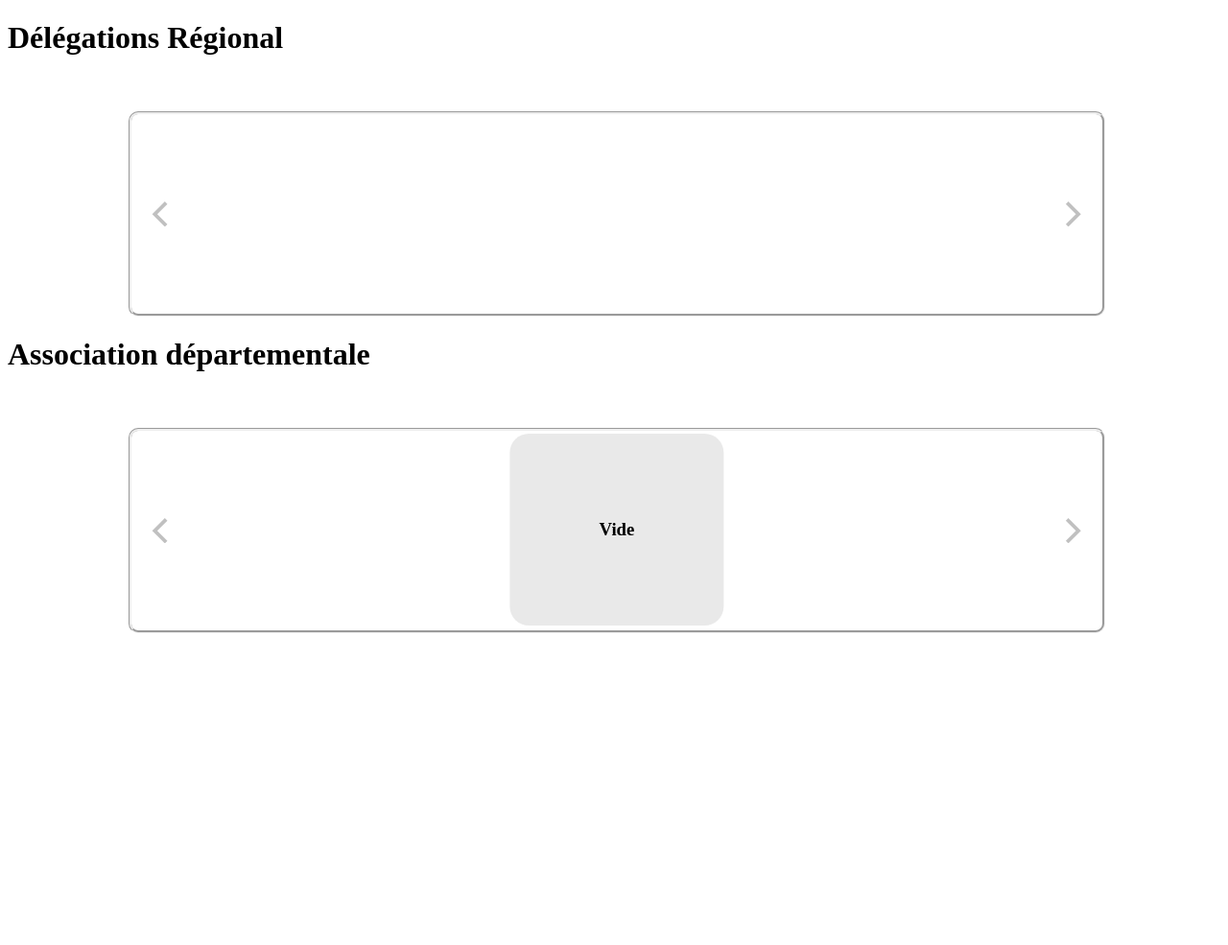
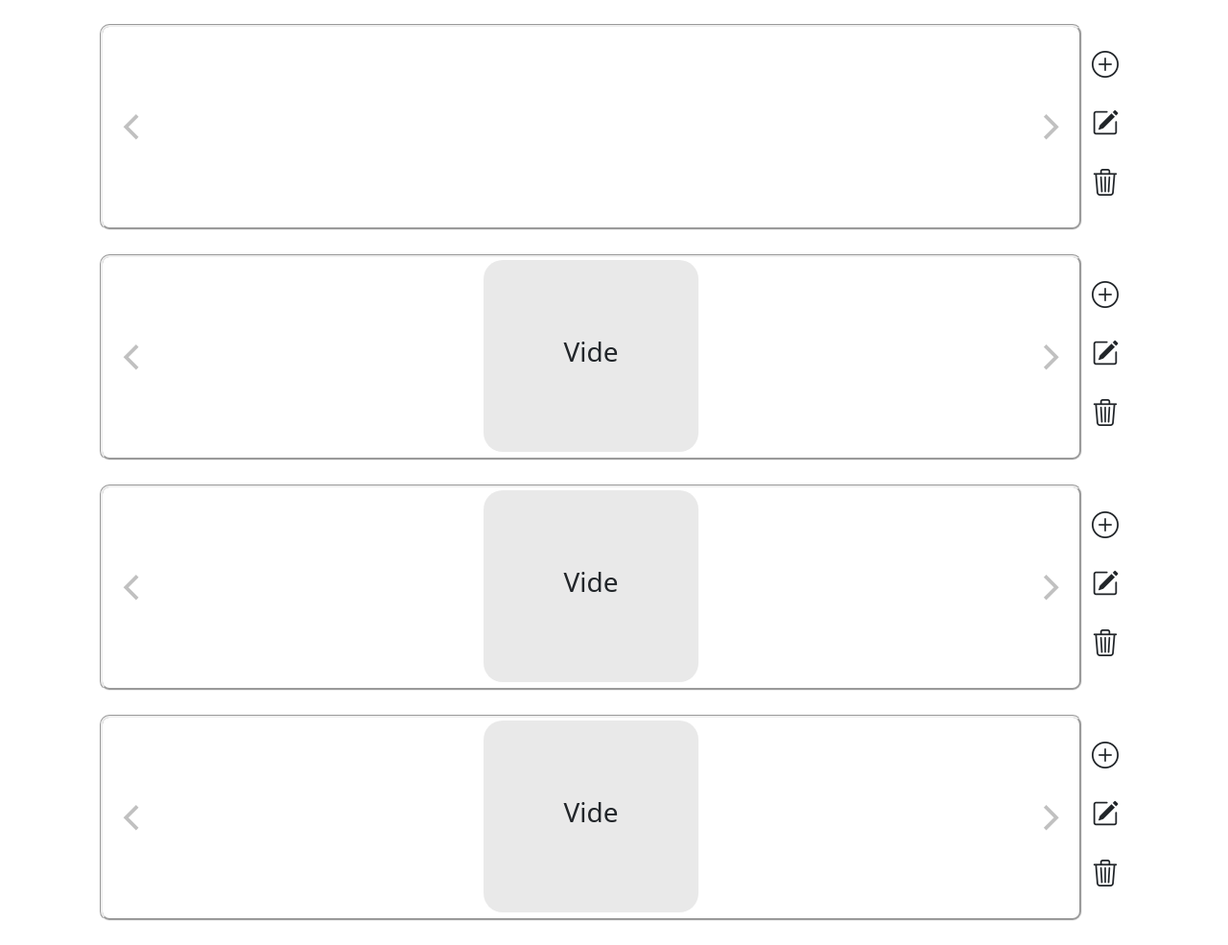
Before and after one commit to LapierreYohan/ManageDevicesWebSite-RestosDuCoeur, a PHP site: page /pages/test.php in a window 1280 px wide. Shown: the whole page at 96% size. Before the commit the page ends 800 px from the top, so only its background shows below. Run offline with PHP 8.4, Linux system fonts and the light colour scheme; data that the repository does not hold is empty; some libraries are stand-ins or nearby versions.

Commit message:
🚀 RELEASE: New design

```diff
--- a/css/test.css
+++ b/css/test.css
@@ -1,10 +1,51 @@
+section {
+ margin-top: 25px;
+ margin-bottom: 25px;
+}
+
+section#dr {
+    display: flex;
+    flex-direction: row;
+    align-items: center;
+    justify-content: center;
+}
+
+section#ad {
+    display: flex;
+    flex-direction: row;
+    align-items: center;
+    justify-content: center;
+}
+section#uo {
+    display: flex;
+    flex-direction: row;
+    align-items: center;
+    justify-content: center;
+}
+section#ma {
+    display: flex;
+    flex-direction: row;
+    align-items: center;
+    justify-content: center;
+}
+
+.toolBar {
+    display: flex;
+    flex-direction: column;
+    align-items: center;
+    text-align: center;
+}
+
+.toolBar a{
+    margin: 10px;
+}
+
 .carousel {
     background: white;
     border-style: groove;
     border-radius: 10px;
     width: 80%;
-    margin-left: 10%;
-    min-height: 208px;
+    min-height: 215px;
   }
 
   .carousel-cell {
@@ -19,7 +60,6 @@
     background: rgb(233, 233, 233);
     border-radius: 20px;
     display: flex;
-
     align-items: center;
     text-align: center;
   }
--- a/database/adProcedures.sql
+++ b/database/adProcedures.sql
@@ -1,4 +1,4 @@
--- Active: 1666943626683@@iutbg-lamp.univ-lyon1.fr@3306@p2103678
+-- Active: 1667300056977@@localhost@3306@resto
 
 SET default_storage_engine = InnoDB;
 
@@ -38,8 +38,12 @@ DELIMITER ;
 CALL INSERTAD(1 ,"AD1", "DR8, AD01, Lyon", "DR AURA, AD RHONE, Bourg en Bresse", "Une Adresse GIGA FLEMME", "0618880104", "yohan.lapierre@etu.univ-lyon1.fr","");
 CALL INSERTAD(1 ,"AD2", "DR8, AD02, Lyon", "DR AURA, AD RHONE, Bourg en Bresse", "Une Adresse GIGA FLEMME", "0618880104", "yohan.lapierre@etu.univ-lyon1.fr","");
 CALL INSERTAD(1 ,"AD3", "DR8, AD03, Lyon", "DR AURA, AD RHONE, Bourg en Bresse", "Une Adresse GIGA FLEMME", "0618880104", "yohan.lapierre@etu.univ-lyon1.fr","");
+CALL INSERTAD(1 ,"AD4", "DR8, AD04, Lyon", "DR AURA, AD RHONE, Bourg en Bresse", "Une Adresse GIGA FLEMME", "0618880104", "yohan.lapierre@etu.univ-lyon1.fr","");
+CALL INSERTAD(1 ,"AD5", "DR8, AD05, Lyon", "DR AURA, AD RHONE, Bourg en Bresse", "Une Adresse GIGA FLEMME", "0618880104", "yohan.lapierre@etu.univ-lyon1.fr","");
+CALL INSERTAD(1 ,"AD6", "DR8, AD06, Lyon", "DR AURA, AD RHONE, Bourg en Bresse", "Une Adresse GIGA FLEMME", "0618880104", "yohan.lapierre@etu.univ-lyon1.fr","");
 CALL INSERTAD(2 ,"AD1", "DR8, AD01, Lyon", "DR AURA, AD RHONE, Bourg en Bresse", "Une Adresse GIGA FLEMME", "0618880104", "yohan.lapierre@etu.univ-lyon1.fr","");
 CALL INSERTAD(2 ,"AD2", "DR8, AD02, Lyon", "DR AURA, AD RHONE, Bourg en Bresse", "Une Adresse GIGA FLEMME", "0618880104", "yohan.lapierre@etu.univ-lyon1.fr","");
+CALL INSERTAD(2 ,"AD3", "DR8, AD03, Lyon", "DR AURA, AD RHONE, Bourg en Bresse", "Une Adresse GIGA FLEMME", "0618880104", "yohan.lapierre@etu.univ-lyon1.fr","");
 CALL INSERTAD(3 ,"AD1", "DR8, AD01, Lyon", "DR AURA, AD RHONE, Bourg en Bresse", "Une Adresse GIGA FLEMME", "0618880104", "yohan.lapierre@etu.univ-lyon1.fr","");
 CALL INSERTAD(3 ,"AD2", "DR8, AD02, Lyon", "DR AURA, AD RHONE, Bourg en Bresse", "Une Adresse GIGA FLEMME", "0618880104", "yohan.lapierre@etu.univ-lyon1.fr","");
 
--- a/include/changeDr.php
+++ b/include/changeDr.php
@@ -6,13 +6,13 @@
 
             var value = {'dr':event.target.id};
             let section = document.getElementById('ad');
-            let carousel = section.lastElementChild;
+            let carousel = section.firstElementChild;
 
             section.removeChild(carousel);
 
             carousel = document.createElement('div');
             carousel.classList.add("carousel");
-            section.appendChild(carousel)
+            section.prepend(carousel)
 
             var flkty = new Flickity( carousel, {
                 groupCells: true,
--- a/pages/test.php
+++ b/pages/test.php
@@ -9,8 +9,12 @@
     <title>Test</title>
     <link rel="shortcut icon" href="/img/mainIcone.png">
 
+    <!-- CSS -->
     <link rel="stylesheet" href="/css/flickity.min.css">
     <link rel="stylesheet" href="/css/flickity.css">
+    <link href="https://cdn.jsdelivr.net/npm/bootstrap@5.2.2/dist/css/bootstrap.min.css" rel="stylesheet" integrity="sha384-Zenh87qX5JnK2Jl0vWa8Ck2rdkQ2Bzep5IDxbcnCeuOxjzrPF/et3URy9Bv1WTRi" crossorigin="anonymous">
+    <link rel="stylesheet" href="https://cdn.jsdelivr.net/npm/bootstrap-icons@1.9.1/font/bootstrap-icons.css">
+
     <!-- JavaScript -->
     <script src="https://unpkg.com/flickity@2/dist/flickity.pkgd.min.js"></script>
     <script src="https://ajax.googleapis.com/ajax/libs/jquery/3.6.0/jquery.min.js"></script>
@@ -20,9 +24,6 @@
 </head>
 
 <body>
-
-    <h1>Délégations Régional</h1>
-    <br><br>
 
     <!-- Flickity HTML init -->
     <section id="dr">
@@ -48,11 +49,13 @@
 
             <?php require_once __DIR__ . "/../include/changeDr.php" ?>
         </div>
+        <div class="toolBar">
+            <a href="" class="nav-link disabled"><h3 class="bi bi-plus-circle"></h3></a>
+            <a href="" class="nav-link disabled"><h3 class="bi bi-pencil-square"></h3></a>
+            <a href="" class="nav-link disabled"><h3 class="bi bi-trash3"></h3></a>
+        </div>
 
     </section>
-
-    <h1>Association départementale</h1>
-    <br><br>
 
     <section id="ad">
         <div class="carousel" data-flickity='{ "groupCells": true, "pageDots": false}'>
@@ -60,10 +63,46 @@
                 <h3 class="nothing">Vide</h3>
             </div>
         </div>
+        <div class="toolBar">
+            <a href="" class="nav-link disabled"><h3 class="bi bi-plus-circle"></h3></a>
+            <a href="" class="nav-link disabled"><h3 class="bi bi-pencil-square"></h3></a>
+            <a href="" class="nav-link disabled"><h3 class="bi bi-trash3"></h3></a>
+        </div>
+
+    </section>
+
+    <section id="uo">
+        <div class="carousel" data-flickity='{ "groupCells": true, "pageDots": false}'>
+            <div class="carousel-cell">
+                <h3 class="nothing">Vide</h3>
+            </div>
+        </div>
+        <div class="toolBar">
+            <a href="" class="nav-link disabled"><h3 class="bi bi-plus-circle"></h3></a>
+            <a href="" class="nav-link disabled"><h3 class="bi bi-pencil-square"></h3></a>
+            <a href="" class="nav-link disabled"><h3 class="bi bi-trash3"></h3></a>
+        </div>
+
+    </section>
+
+    <section id="ma">
+        <div class="carousel" data-flickity='{ "groupCells": true, "pageDots": false}'>
+            <div class="carousel-cell">
+                <h3 class="nothing">Vide</h3>
+            </div>
+        </div>
+        <div class="toolBar">
+            <a href="" class="nav-link disabled"><h3 class="bi bi-plus-circle"></h3></a>
+            <a href="" class="nav-link disabled"><h3 class="bi bi-pencil-square"></h3></a>
+            <a href="" class="nav-link disabled"><h3 class="bi bi-trash3"></h3></a>
+        </div>
 
     </section>
 
 
+
+
+    <script src="https://cdn.jsdelivr.net/npm/bootstrap@5.2.2/dist/js/bootstrap.bundle.min.js" integrity="sha384-OERcA2EqjJCMA+/3y+gxIOqMEjwtxJY7qPCqsdltbNJuaOe923+mo//f6V8Qbsw3" crossorigin="anonymous"></script>
 </body>
 
 </html>
```
Also changed, not shown: img/icon/Add.png, img/icon/Add2.png (added), img/icon/delete.png (added), img/icon/edit.png (added).
